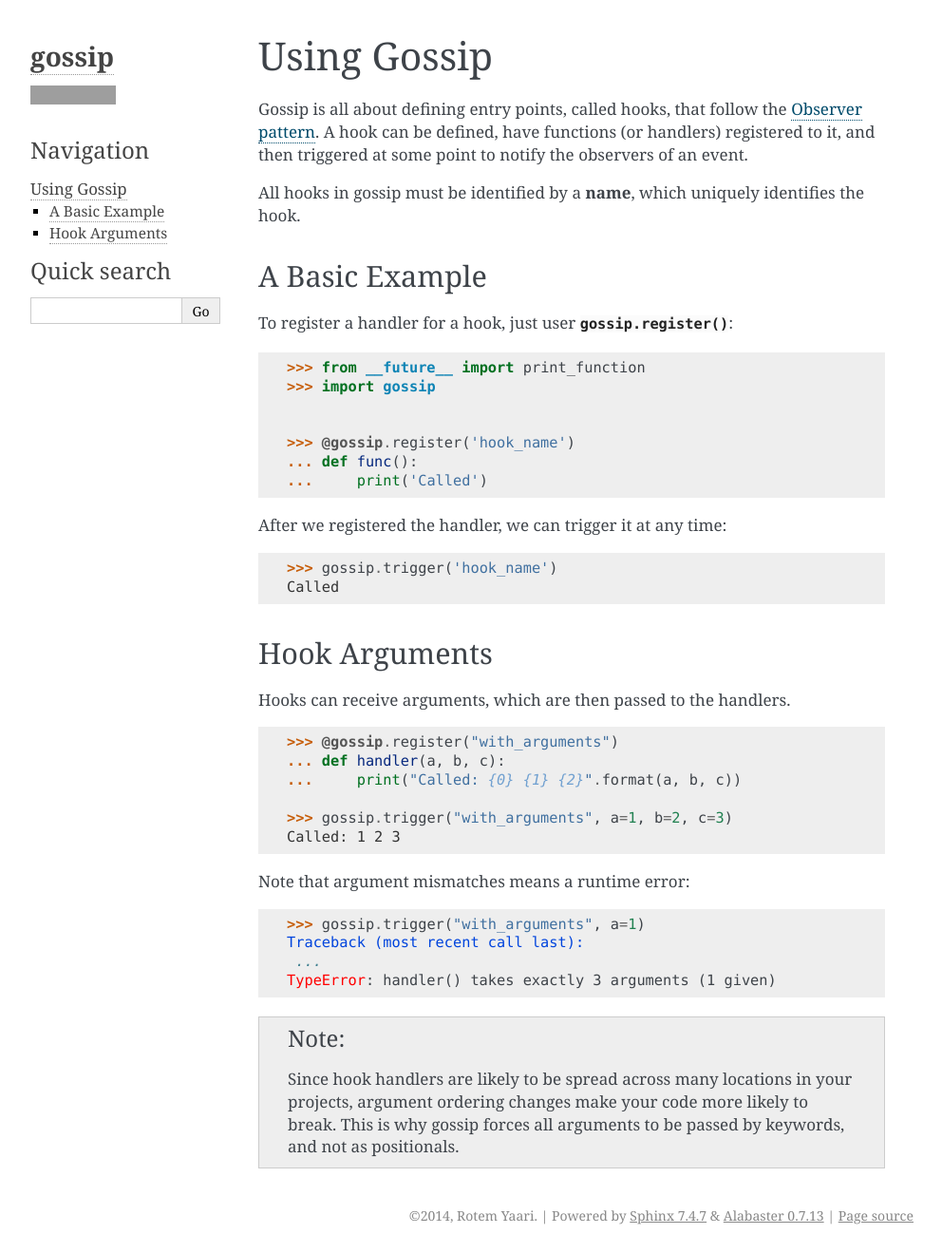
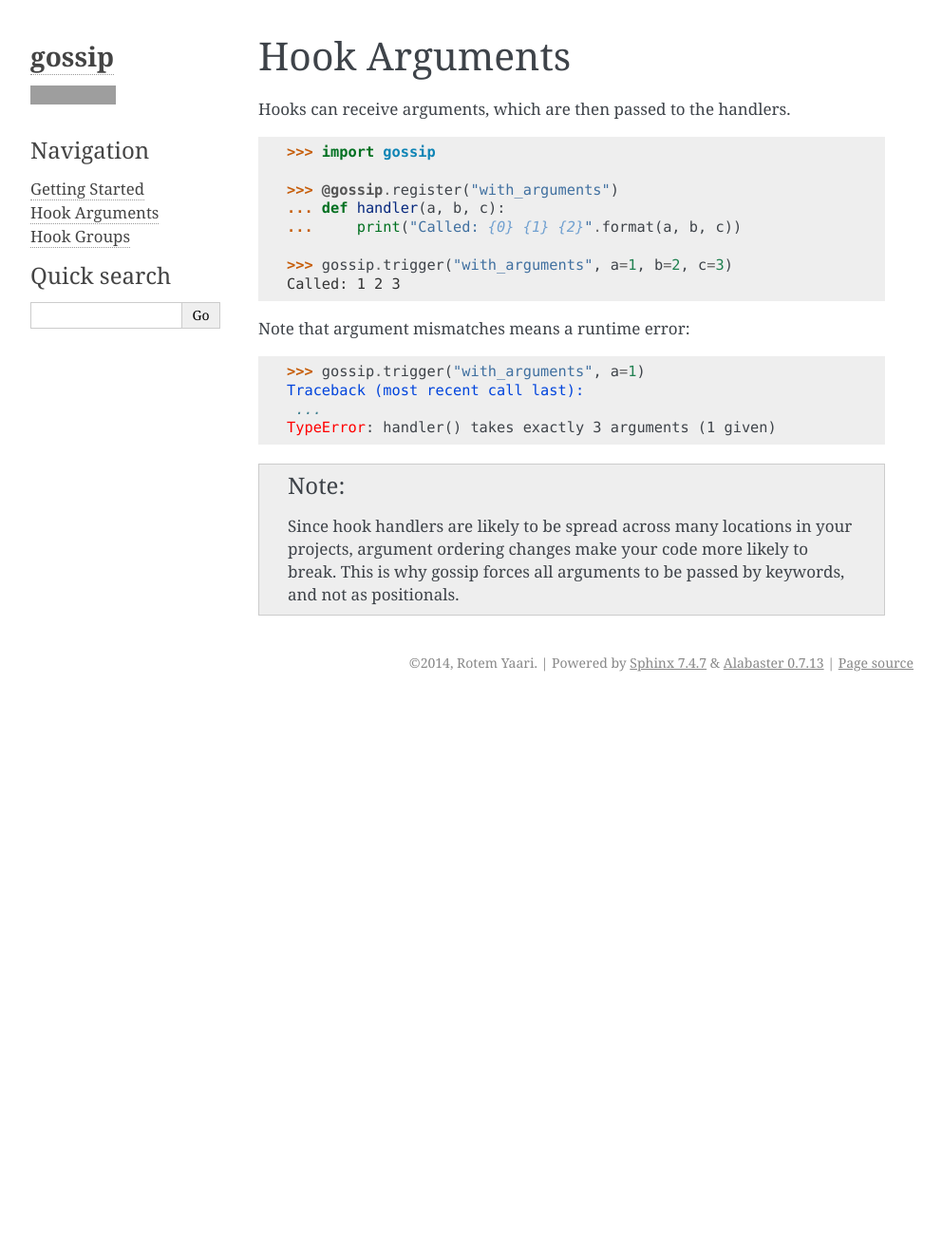
Before and after one commit to getslash/gossip, a Sphinx documentation site: the page built from doc/arguments.rst, in a window 1280 px wide. Shown: the whole page at 95% size, without its empty margins (148-1140 px from the left). Built offline with Sphinx 7.4.7, drawn with Linux system fonts in a browser that asks for light colours; after the commit the page ends 900 px from its top, so only the background shows below that; grey boxes are pictures that could not be loaded.

Commit message:
Some more docs and fixes

```diff
--- a/doc/hooks.rst
+++ b/doc/arguments.rst
@@ -1,39 +1,11 @@
-Using Gossip
-============
-
-Gossip is all about defining entry points, called hooks, that follow the `Observer pattern <http://en.wikipedia.org/wiki/Observer_pattern>`_. A hook can be defined, have functions (or handlers) registered to it, and then triggered at some point to notify the observers of an event.
-
-All hooks in gossip must be identified by a **name**, which uniquely identifies the hook.
-
-A Basic Example
----------------
-
-To register a handler for a hook, just user :py:func:`gossip.register`:
-
-.. code-block:: python
-
-		>>> from __future__ import print_function
-		>>> import gossip
-
-
-		>>> @gossip.register('hook_name')
-		... def func():
-		...     print('Called')
-
-After we registered the handler, we can trigger it at any time:
-
-.. code-block:: python
-
-		>>> gossip.trigger('hook_name')
-		Called
-
-
 Hook Arguments
 --------------
 
 Hooks can receive arguments, which are then passed to the handlers.
 
 .. code-block:: python
+
+		>>> import gossip
 
 		>>> @gossip.register("with_arguments")
 		... def handler(a, b, c):
--- a/doc/index.rst
+++ b/doc/index.rst
@@ -15,7 +15,9 @@
 .. toctree::
    :maxdepth: 2
 
-   hooks
+   getting_started
+   arguments
+   hook_groups
 
 
 
```
Also changed, not shown: doc/getting_started.rst (added, +28 -0 lines), doc/hook_groups.rst (added, +15 -0 lines), 2 other files.
